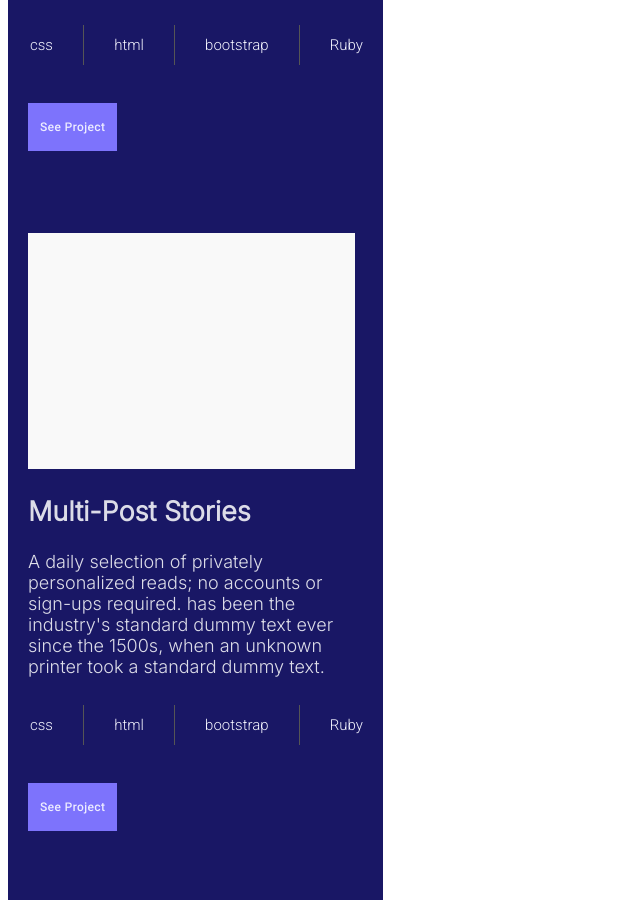
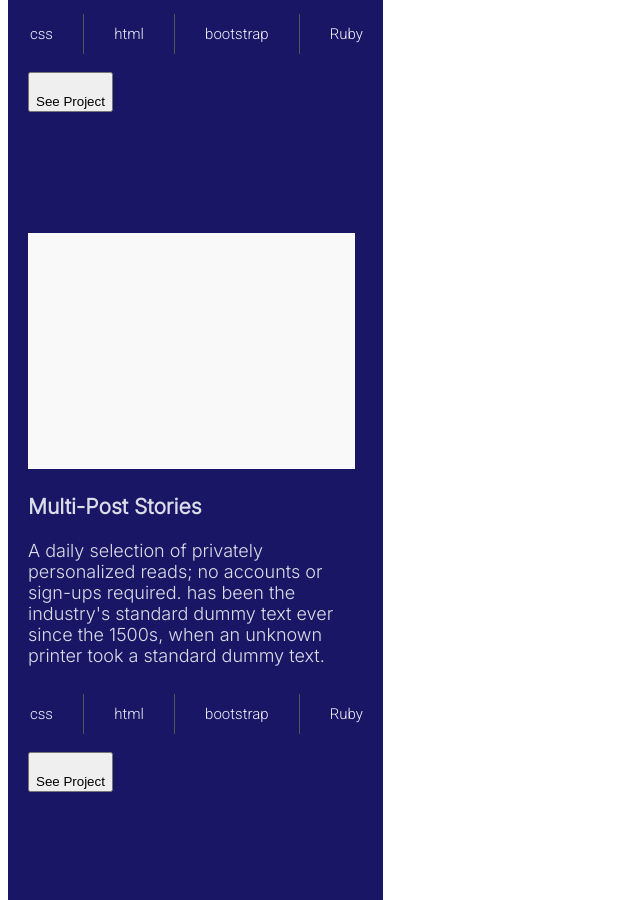
Before and after one commit to IfzaRasool/Portfolio-mobile-version-skeleton, a website: page index.html in a window 1280 px wide. Shown: the part 1652-2552 px from the top of the page, without its empty margins (0-640 px from the left). Drawn offline with Linux system fonts and the light colour scheme.

Commit message:
Updated :html file with some changes

```diff
--- a/index.html
+++ b/index.html
@@ -80,7 +80,7 @@
 
      <!--Start Work Section-->
 
-     <div class="work-section-wrap">
+     <section class="work-section-wrap">
 
         <div class="arrow-line">
             <img src="Icons/arrow-bar.png" alt="arrow line">
@@ -111,7 +111,7 @@
                 <li> <img src="Icons/Rectangle.png" alt="divide line3"></li>
                 <li>Ruby</li>
                </ul>
-                <div class="button"><img src="Icons/seeproject.png" alt="button"></div>
+               <button class="button">See Project</button>
             </section>
             <section class="primary-post-sec3">
                 <img src="Icons/ImgPlaceholder.png" alt="story area">
@@ -126,7 +126,7 @@
                     <li> <img src="Icons/Rectangle.png" alt="divide line3"></li>
                     <li>Ruby</li>
                    </ul>
-                <div class="button"><img src="Icons/seeproject.png" alt="button"></div>
+                   <button class="button">See Project</button>
             </section>
             <section class="primary-post-sec3">
                 <img src="Icons/ImgPlaceholder.png" alt="story area">
@@ -141,7 +141,7 @@
                     <li> <img src="Icons/Rectangle.png" alt="divide line3"></li>
                     <li>Ruby</li>
                    </ul>
-                <div class="button"><img src="Icons/seeproject.png" alt="button"></div>
+                   <button class="button">See Project</button>
             </section>
             <section class="primary-post-sec3">
                 <img src="Icons/ImgPlaceholder.png" alt="story area">
@@ -156,7 +156,7 @@
                     <li> <img src="Icons/Rectangle.png" alt="divide line3"></li>
                     <li>Ruby</li>
                    </ul>
-                <div class="button"><img src="Icons/seeproject.png" alt="button"></div>
+                <button class="button">See Project</button>
             </section>
 
 
@@ -165,7 +165,7 @@
 
 
 
-     </div>
+    </section>
 
 
     </body>
```
